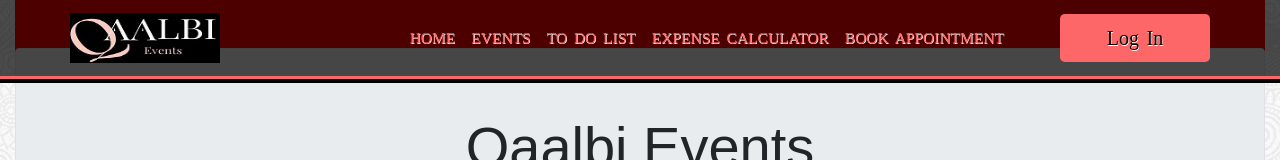
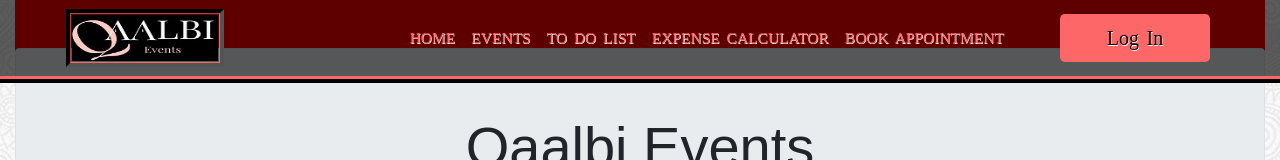
Before and after one commit to jealob/Qaalbi, a React (Create React App) app in the folder client/: page /addevent in a window 1280 px wide. Shown: the top 160 px of the page. Built offline with nearby package versions, Linux system fonts and the light colour scheme; no server answers; a web font is replaced by a local one; what auth0-js would draw is missing.

Commit message:
added border on logo

```diff
--- a/client/src/components/Nav/Nav.css
+++ b/client/src/components/Nav/Nav.css
@@ -6,7 +6,7 @@
 }
 /*Nav Bar*/
 #id {
-  background-color: #000000b3;
+  background-color: #000000a1;
   border-bottom: 3.5px solid #fd6767;
   outline-width: 4px;
   outline-color: #000000;
@@ -40,6 +40,16 @@ nav a:hover {
     background-color: #000000;
     color: #fd6767;
 }
+/*Logo Navbar*/
+#logoImg{
+    border: 0.95px inset #fd6767;
+    padding: 1px;
+    outline-width: 4px;
+    outline-color: #000000;
+    outline-style:inset;
+
+}
+
 
 
 
--- a/client/src/components/Nav/Nav.js
+++ b/client/src/components/Nav/Nav.js
@@ -30,7 +30,7 @@ export class Nav extends Component {
           !isAuthenticated() && (
             <nav id="id" className="navbar navbar-expand nav-content">
               <div className="container">
-                <a className="navbar-brand" href="/">  <img src={require("../../images/logo.jpg")} width="150" height="50" alt="logonav"/> </a>
+                <a className="navbar-brand" href="/">  <img id="logoImg" src={require("../../images/logo.jpg")} width="150" height="50" alt="logonav"/> </a>
                 <button className="navbar-toggler" type="button" data-toggle="collapse" data-target="#collapsibleNavbar" aria-controls="navbarNav"
                   aria-expanded="false" aria-label="Toggle navigation">
                   <span className="navbar-toggler-icon"></span>
@@ -65,7 +65,7 @@ export class Nav extends Component {
             <nav id="id" className="navbar navbar-expand nav-content">
               <div className="container">
                 <a className="navbar-brand" href="/" >
-                <img src={require("../../images/logo.jpg")} width="150" height="50" alt="logonav"/> </a>
+                <img src={require("../../images/logo.jpg")} id="logoImg"  width="150" height="50" alt="logonav"/> </a>
                 <button className="navbar-toggler" type="button" data-toggle="collapse" data-target="#collapsibleNavbar" aria-controls="navbarNav"
                   aria-expanded="false" aria-label="Toggle navigation">
                   <span className="navbar-toggler-icon"></span>
```
